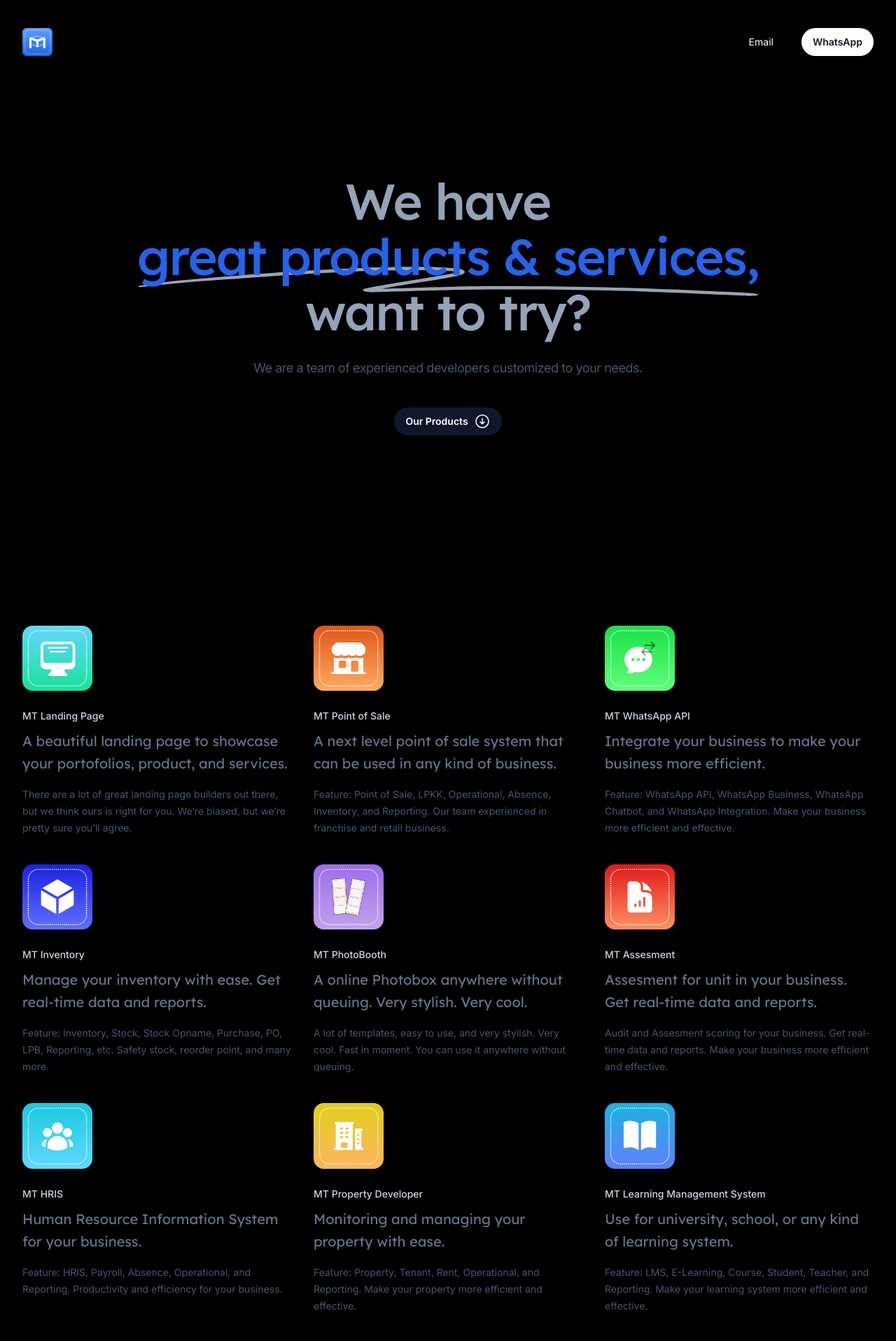
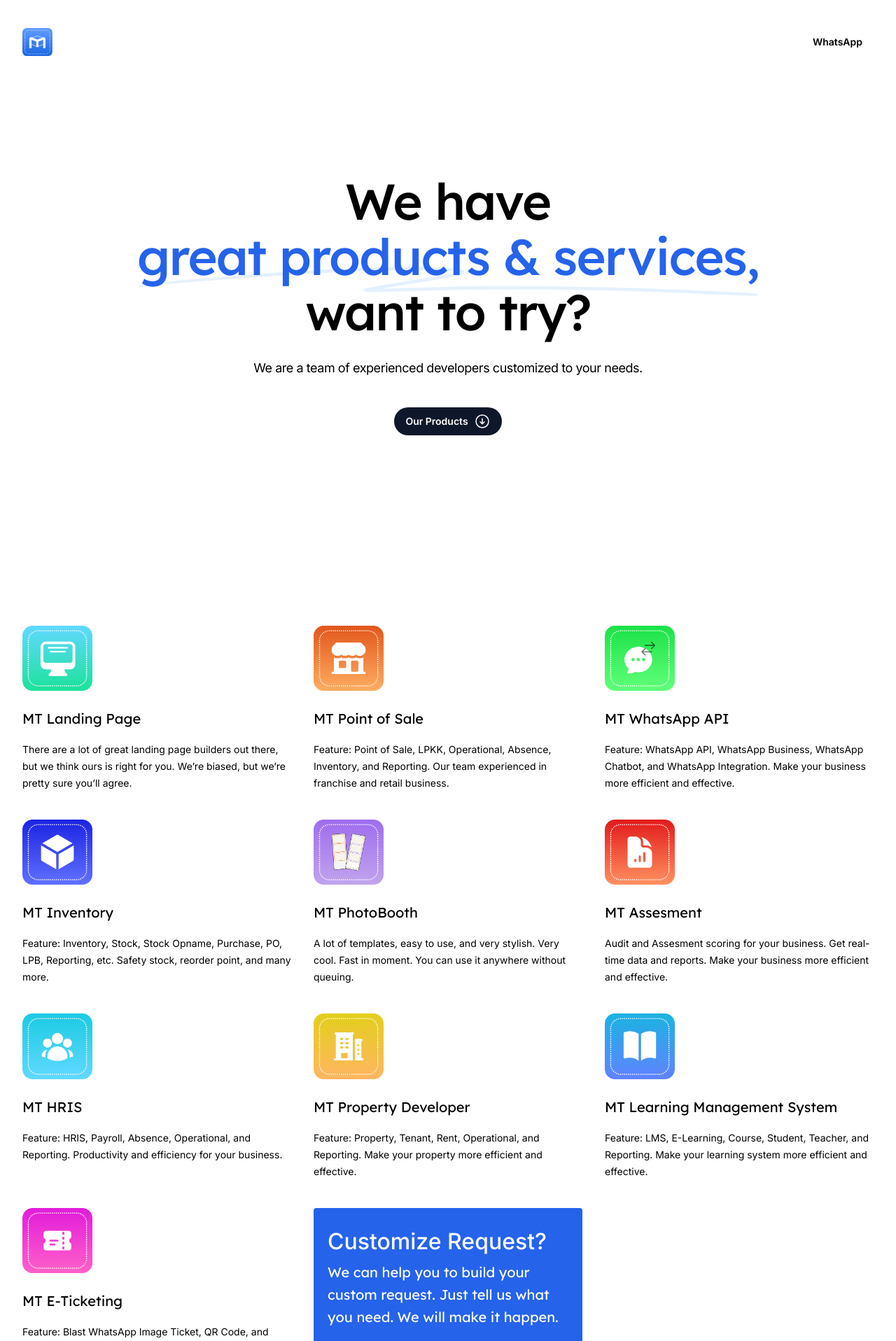
Before and after one commit to maventama/mt_landing_2, a Next.js app: page / in a window 1280 px wide. Shown: the top 1916 px of the page at 70% size. Built offline with nearby package versions, Linux system fonts and the light colour scheme.

Commit message:
Update colors and text in UI components

```diff
--- a/src/app/layout.jsx
+++ b/src/app/layout.jsx
@@ -30,7 +30,7 @@ export default function RootLayout({ children }) {
     <html
       lang="en"
       className={clsx(
-        'h-full scroll-smooth bg-black antialiased',
+        'h-full scroll-smooth bg-white antialiased',
         inter.variable,
         lexend.variable,
       )}
--- a/src/components/Button.jsx
+++ b/src/components/Button.jsx
@@ -11,16 +11,16 @@ const baseStyles = {
 const variantStyles = {
   solid: {
     slate:
-      'bg-slate-900 text-white hover:bg-slate-700 hover:text-slate-100 active:bg-slate-800 active:text-slate-300 focus-visible:outline-slate-900',
-    blue: 'bg-blue-600 text-white hover:text-slate-100 hover:bg-blue-500 active:bg-blue-800 active:text-blue-100 focus-visible:outline-blue-600',
+      'bg-slate-900 text-white hover:bg-slate-700 hover:text-grey-100 active:bg-slate-800 active:text-grey-300 focus-visible:outline-slate-900',
+    blue: 'bg-blue-600 text-white hover:text-grey-100 hover:bg-blue-500 active:bg-blue-800 active:text-blue-100 focus-visible:outline-blue-600',
     white:
-      'bg-white text-slate-900 hover:bg-blue-50 active:bg-blue-200 active:text-slate-600 focus-visible:outline-white',
+      'bg-white text-grey-900 hover:bg-blue-50 active:bg-blue-200 active:text-grey-600 focus-visible:outline-white',
   },
   outline: {
     slate:
-      'ring-slate-200 text-slate-700 hover:text-slate-900 hover:ring-slate-300 active:bg-slate-100 active:text-slate-600 focus-visible:outline-blue-600 focus-visible:ring-slate-300',
+      'ring-slate-200 text-grey-700 hover:text-grey-900 hover:ring-slate-300 active:bg-slate-100 active:text-grey-600 focus-visible:outline-blue-600 focus-visible:ring-slate-300',
     white:
-      'ring-slate-700 text-white hover:ring-slate-500 active:ring-slate-700 active:text-slate-400 focus-visible:outline-white',
+      'ring-slate-700 text-white hover:ring-slate-500 active:ring-slate-700 active:text-grey-400 focus-visible:outline-white',
   },
 }
 
--- a/src/components/Faqs.jsx
+++ b/src/components/Faqs.jsx
@@ -76,11 +76,11 @@ export function Faqs() {
         <div className="mx-auto max-w-2xl lg:mx-0">
           <h2
             id="faq-title"
-            className="font-display text-3xl tracking-tight text-slate-900 sm:text-4xl"
+            className="font-display text-3xl tracking-tight text-grey-900 sm:text-4xl"
           >
             Frequently asked questions
           </h2>
-          <p className="mt-4 text-lg tracking-tight text-slate-700">
+          <p className="mt-4 text-lg tracking-tight text-grey-700">
             If you can’t find what you’re looking for, email our support team
             and if you’re lucky someone will get back to you.
           </p>
@@ -94,10 +94,10 @@ export function Faqs() {
               <ul role="list" className="flex flex-col gap-y-8">
                 {column.map((faq, faqIndex) => (
                   <li key={faqIndex}>
-                    <h3 className="font-display text-lg leading-7 text-slate-900">
+                    <h3 className="font-display text-lg leading-7 text-grey-900">
                       {faq.question}
                     </h3>
-                    <p className="mt-4 text-sm text-slate-700">{faq.answer}</p>
+                    <p className="mt-4 text-sm text-grey-700">{faq.answer}</p>
                   </li>
                 ))}
               </ul>
--- a/src/components/Footer.jsx
+++ b/src/components/Footer.jsx
@@ -39,7 +39,7 @@ export function Footer() {
               </svg>
             </Link>
           </div>
-          <p className="mt-6 text-sm text-slate-500 sm:mt-0">
+          <p className="mt-6 text-sm text-grey-500 sm:mt-0">
             Copyright &copy; {new Date().getFullYear()} MavenTama. All rights
             reserved.
           </p>
--- a/src/components/Header.jsx
+++ b/src/components/Header.jsx
@@ -77,7 +77,7 @@ function MobileNavigation() {
         >
           <Popover.Panel
             as="div"
-            className="absolute inset-x-0 top-full mt-4 flex origin-top flex-col rounded-2xl bg-white p-4 text-lg tracking-tight text-slate-900 shadow-xl ring-1 ring-slate-900/5"
+            className="absolute inset-x-0 top-full mt-4 flex origin-top flex-col rounded-2xl bg-white p-4 text-lg tracking-tight text-grey-900 shadow-xl ring-1 ring-slate-900/5"
           >
             <MobileNavLink href="#features">Features</MobileNavLink>
             <MobileNavLink href="#testimonials">Testimonials</MobileNavLink>
--- a/src/components/Hero.jsx
+++ b/src/components/Hero.jsx
@@ -12,7 +12,7 @@ import logoTuple from '@/images/logos/tuple.svg'
 export function Hero() {
   return (
     <Container className="pb-16 pt-20 text-center lg:pt-32 bg-dark">
-      <h1 className="mx-auto max-w-4xl font-display text-5xl font-medium tracking-tight text-slate-400 sm:text-7xl">
+      <h1 className="mx-auto max-w-4xl font-display text-5xl font-medium tracking-tight text-grey-400 sm:text-7xl">
         We{' '}have{' '}
         <span className="relative lg:whitespace-nowrap text-blue-600">
           <svg
@@ -27,7 +27,7 @@ export function Hero() {
         </span>{' '}
         want to try?
       </h1>
-      <p className="mx-auto mt-6 max-w-2xl text-lg tracking-tight text-slate-600">
+      <p className="mx-auto mt-6 max-w-2xl text-lg tracking-tight text-grey-600">
         We are a team of experienced developers customized to your needs.
       </p>
       <div className="mt-10 flex justify-center gap-x-6">
--- a/src/components/Pricing.jsx
+++ b/src/components/Pricing.jsx
@@ -59,7 +59,7 @@ function Plan({ name, price, description, href, features, featured = false }) {
       <p
         className={clsx(
           'mt-2 text-base',
-          featured ? 'text-white' : 'text-slate-400',
+          featured ? 'text-white' : 'text-grey-400',
         )}
       >
         {description}
@@ -71,12 +71,12 @@ function Plan({ name, price, description, href, features, featured = false }) {
         role="list"
         className={clsx(
           'order-last mt-10 flex flex-col gap-y-3 text-sm',
-          featured ? 'text-white' : 'text-slate-200',
+          featured ? 'text-white' : 'text-grey-200',
         )}
       >
         {features.map((feature) => (
           <li key={feature} className="flex">
-            <CheckIcon className={featured ? 'text-white' : 'text-slate-400'} />
+            <CheckIcon className={featured ? 'text-white' : 'text-grey-400'} />
             <span className="ml-4">{feature}</span>
           </li>
         ))}
@@ -110,7 +110,7 @@ export function Pricing() {
             </span>{' '}
             for everyone.
           </h2>
-          <p className="mt-4 text-lg text-slate-400">
+          <p className="mt-4 text-lg text-grey-400">
             It doesn’t matter what size your business is, our software won’t
             work well for you.
           </p>
--- a/src/components/SecondaryFeatures.jsx
+++ b/src/components/SecondaryFeatures.jsx
@@ -232,15 +232,16 @@ function Feature({ feature, isActive, className, ...props }) {
       <h3
         className={clsx(
           'mt-6 text-sm font-medium',
-          isActive ? 'text-slate-300' : 'text-slate-600',
+          isActive ? 'text-grey-300' : 'text-grey-600',
         )}
       >
-        {feature.name}
+
       </h3>
-      <p className="mt-2 font-display text-xl text-slate-500">
-        {feature.summary}
+      <p className="mt-2 font-display text-xl text-grey-500">
+      {feature.name}
+        {/* {feature.summary} */}
       </p>
-      <p className="mt-4 text-sm text-slate-600">{feature.description}</p>
+      <p className="mt-4 text-sm text-grey-300">{feature.description}</p>
     </div>
   )
 }
@@ -264,12 +265,12 @@ function FeaturesMobile() {
       <h3
         className={clsx(
           'mt-6 text-3xl font-medium',
-          'text-slate-300',
+          'text-grey-300',
         )}
       >
         {customFeature.name}
       </h3>
-      <p className="mt-2 font-display text-xl text-slate-300">
+      <p className="mt-2 font-display text-xl text-white">
         {customFeature.summary}
       </p>
               <a href='mailto:maventama@gmail.com' style={
@@ -338,7 +339,7 @@ function FeaturesDesktop() {
               >
                   {customFeature.name}
               </h3>
-              <p className="mt-2 font-display text-xl text-slate-300">
+              <p className="mt-2 font-display text-xl text-white">
                   {customFeature.summary}
               </p>
               <a href='mailto:maventama@gmail.com' style={
@@ -383,7 +384,7 @@ function FeaturesDesktop() {
                 </Tab.Panel>
               ))}
             </div>
-            <div className="pointer-events-none absolute inset-0 rounded-4xl ring-1 ring-inset ring-slate-900/10" />
+            {/* <div className="pointer-events-none absolute inset-0 rounded-4xl ring-1 ring-inset ring-slate-900/10" /> */}
           </Tab.Panels>
         </>
       )}
--- a/src/components/Testimonials.jsx
+++ b/src/components/Testimonials.jsx
@@ -87,10 +87,10 @@ export function Testimonials() {
     >
       <Container>
         <div className="mx-auto max-w-2xl md:text-center">
-          <h2 className="font-display text-3xl tracking-tight text-slate-900 sm:text-4xl">
+          <h2 className="font-display text-3xl tracking-tight text-grey-900 sm:text-4xl">
             Loved by businesses worldwide.
           </h2>
-          <p className="mt-4 text-lg tracking-tight text-slate-700">
+          <p className="mt-4 text-lg tracking-tight text-grey-700">
             Our software is so simple that people can’t help but fall in love
             with it. Simplicity is easy when you just skip tons of
             mission-critical features.
@@ -108,16 +108,16 @@ export function Testimonials() {
                     <figure className="relative rounded-2xl bg-white p-6 shadow-xl shadow-slate-900/10">
                       <QuoteIcon className="absolute left-6 top-6 fill-slate-100" />
                       <blockquote className="relative">
-                        <p className="text-lg tracking-tight text-slate-900">
+                        <p className="text-lg tracking-tight text-grey-900">
                           {testimonial.content}
                         </p>
                       </blockquote>
                       <figcaption className="relative mt-6 flex items-center justify-between border-t border-slate-100 pt-6">
                         <div>
-                          <div className="font-display text-base text-slate-900">
+                          <div className="font-display text-base text-grey-900">
                             {testimonial.author.name}
                           </div>
-                          <div className="mt-1 text-sm text-slate-500">
+                          <div className="mt-1 text-sm text-grey-500">
                             {testimonial.author.role}
                           </div>
                         </div>
```
Also changed, not shown: 1 other file (tests, documents, lock files or other folders).
